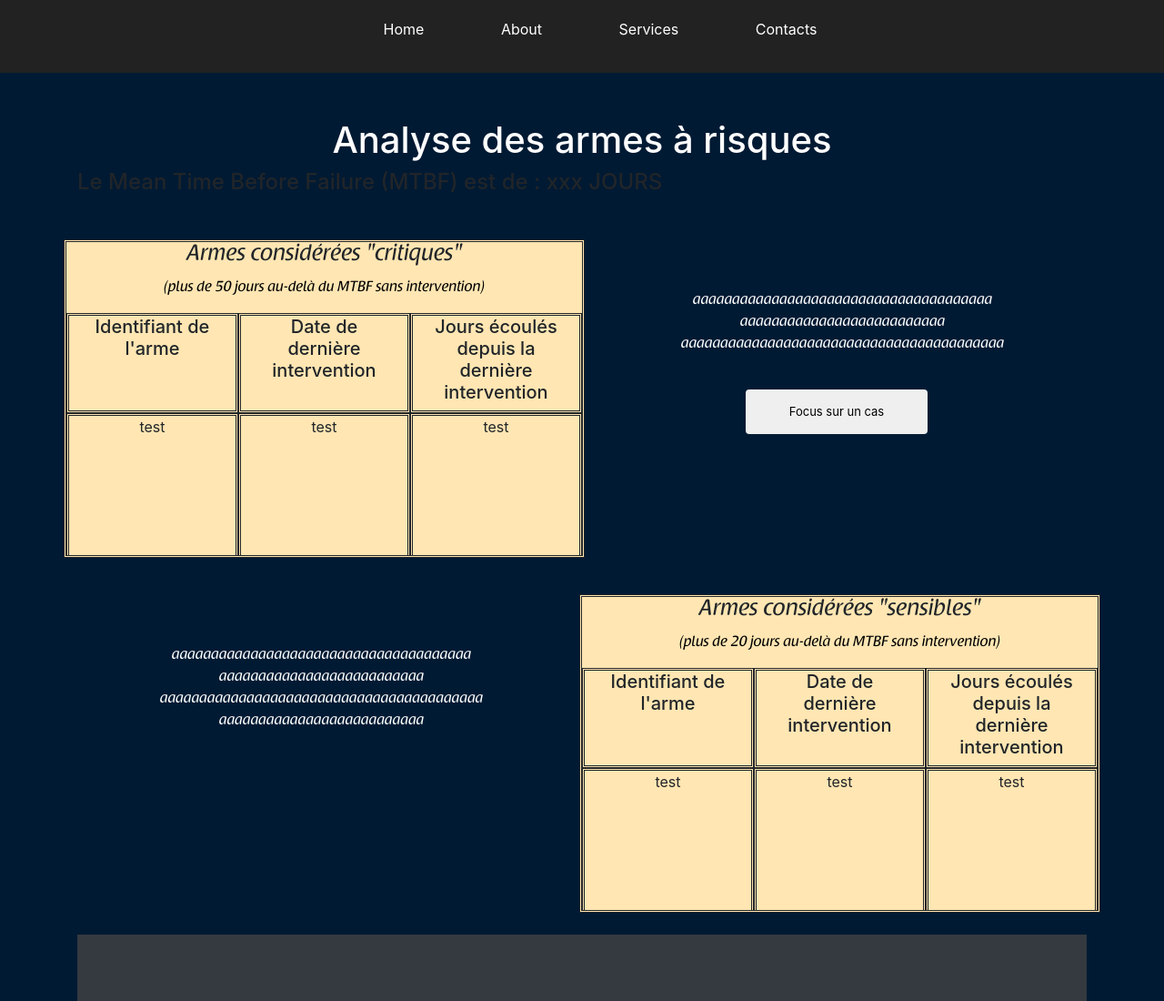
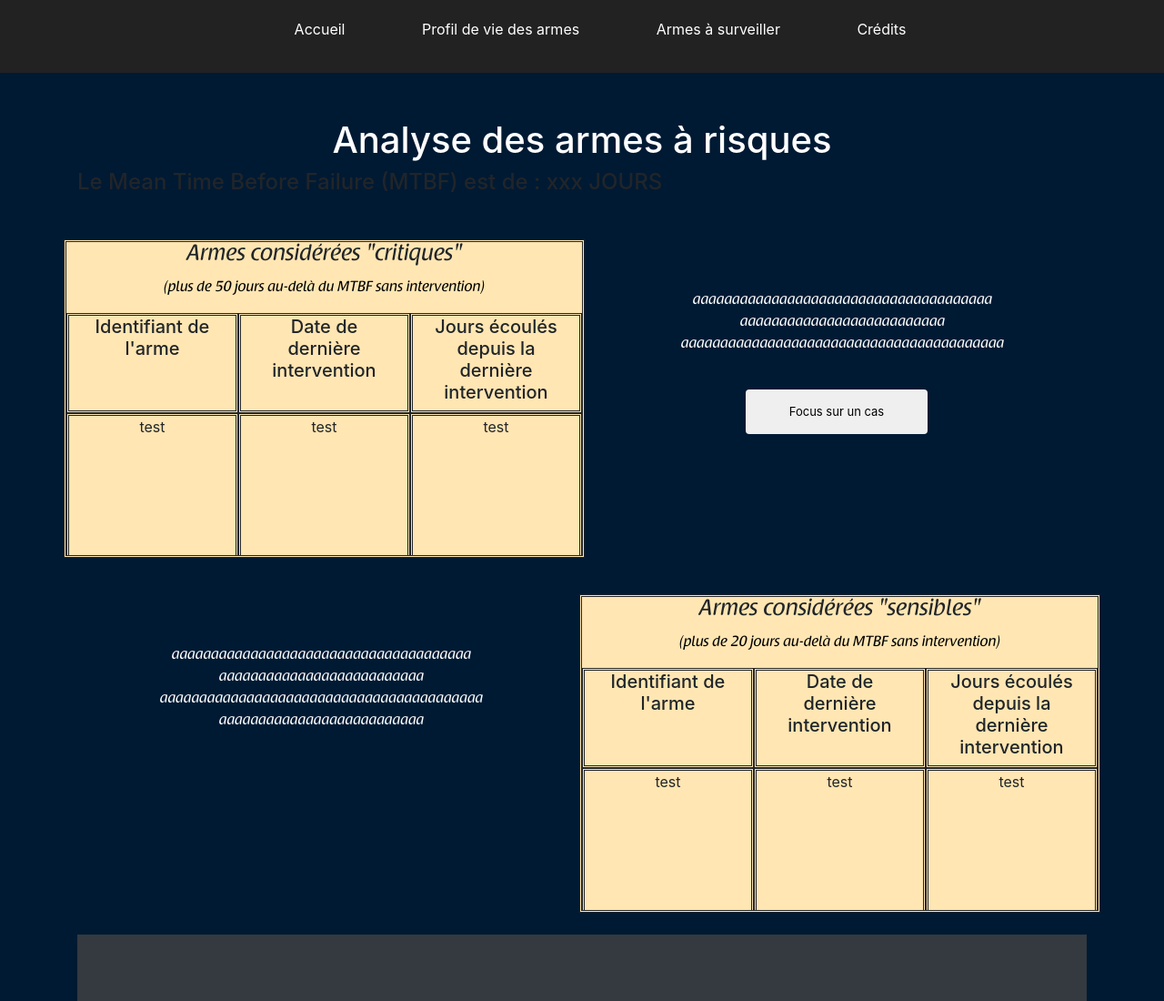
Before and after one commit to Romain-Vincent/FelinStat-Front, a website: page display.html in a window 1280 px wide. Shown: the top 1100 px of the page at 91% size. Drawn offline with nearby package versions, Linux system fonts and the light colour scheme; files whose address does not match are found by name.

Commit message:
Update display page

```diff
--- a/display.html
+++ b/display.html
@@ -10,10 +10,10 @@
   <body>
     <nav>
       <ul>
-        <li><a href="#">Home</a></li>
-        <li><a href="#">About</a></li>
-        <li><a href="#">Services</a></li>
-        <li><a href="#">Contacts</a></li>
+        <li><a href="accueil.html">Accueil</a></li>
+        <li><a href="profil.html">Profil de vie des armes</a></li>
+        <li><a href="display.html">Armes à surveiller</a></li>
+        <li><a href="credits.html">Crédits</a></li>
       </ul>
     </nav>
     <div class="container">
```
